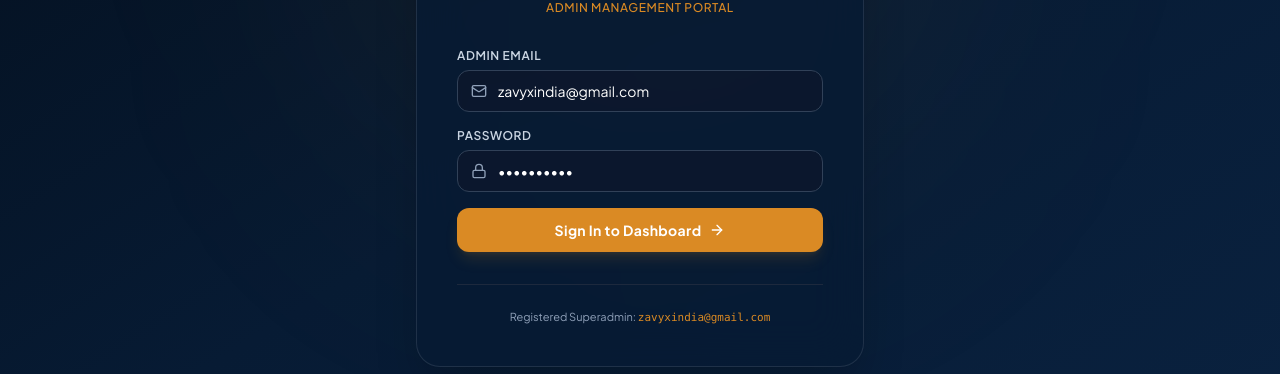
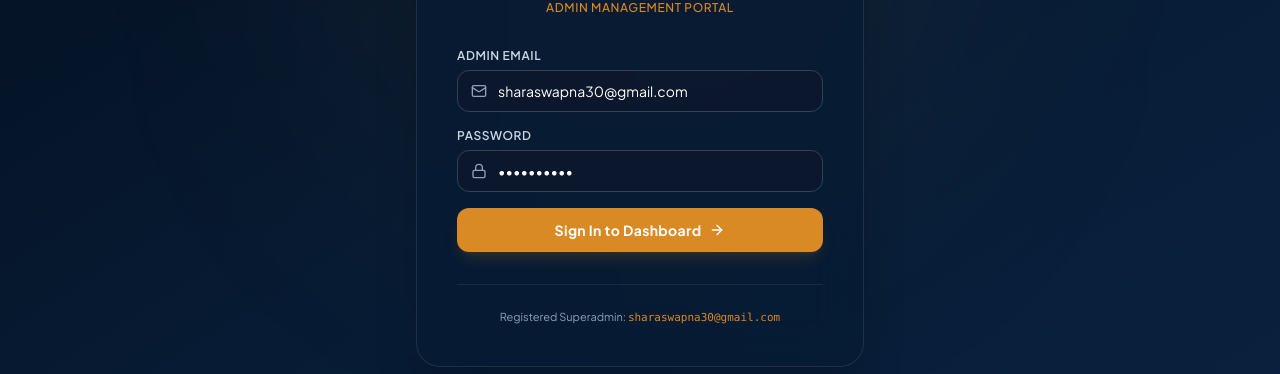
Before and after one commit to zavyxinfotech/Truth_foundation_website, a React (Vite) app in the folder admin/: page / in a window 1280 px wide. Shown: the part 302-676 px from the top of the page. Built offline with nearby package versions, Linux system fonts and the light colour scheme; no server answers.

Commit message:
Update admin email to sharaswapna30@gmail.com

```diff
--- a/admin/src/pages/Login.tsx
+++ b/admin/src/pages/Login.tsx
@@ -9,7 +9,7 @@ interface LoginProps {
 }
 
 export const Login: React.FC<LoginProps> = ({ onLoginSuccess }) => {
-  const [email, setEmail] = useState('zavyxindia@gmail.com');
+  const [email, setEmail] = useState('sharaswapna30@gmail.com');
   const [password, setPassword] = useState('Truth@2026');
   const [loading, setLoading] = useState(false);
   const [error, setError] = useState<string | null>(null);
@@ -123,7 +123,7 @@ export const Login: React.FC<LoginProps> = ({ onLoginSuccess }) => {
         {/* Credentials helper pill */}
         <div className="mt-8 pt-6 border-t border-slate-800 text-center">
           <p className="text-[11px] text-slate-400">
-            Registered Superadmin: <span className="text-[#da8a24] font-mono">zavyxindia@gmail.com</span>
+            Registered Superadmin: <span className="text-[#da8a24] font-mono">sharaswapna30@gmail.com</span>
           </p>
         </div>
 
--- a/admin/src/pages/Settings.tsx
+++ b/admin/src/pages/Settings.tsx
@@ -62,7 +62,7 @@ export const Settings: React.FC<SettingsProps> = ({ user }) => {
         <div className="grid grid-cols-1 sm:grid-cols-3 gap-3 sm:gap-4 pt-2">
           <div className="p-3.5 sm:p-4 rounded-xl sm:rounded-2xl bg-slate-900/60 border border-slate-800">
             <span className="text-[11px] text-slate-400 block mb-1">Administrator Email</span>
-            <span className="text-xs font-semibold text-white font-mono break-all">{user?.email || 'zavyxindia@gmail.com'}</span>
+            <span className="text-xs font-semibold text-white font-mono break-all">{user?.email || 'sharaswapna30@gmail.com'}</span>
           </div>
 
           <div className="p-3.5 sm:p-4 rounded-xl sm:rounded-2xl bg-slate-900/60 border border-slate-800">
```
Also changed, not shown: 1 other file (tests, documents, lock files or other folders).
